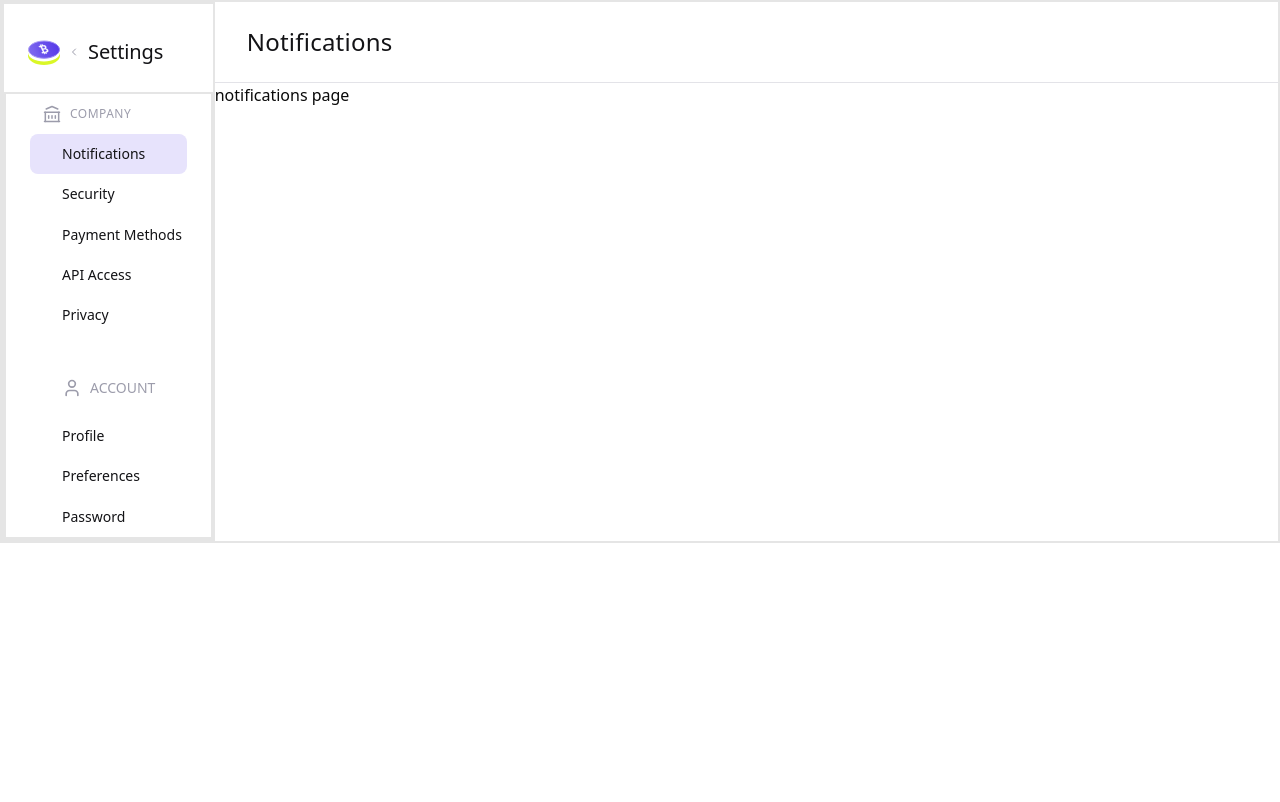
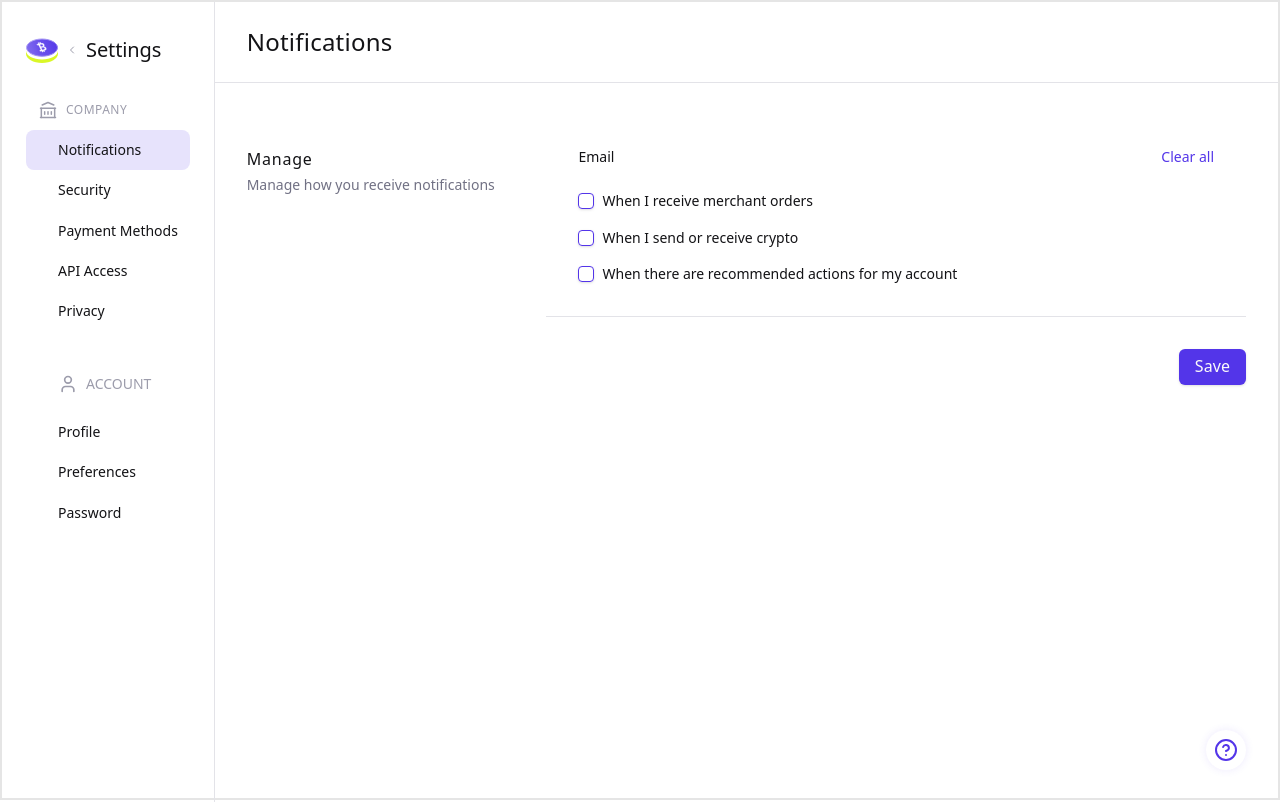
Before and after one commit to Obiski15/coinbank-FE, a Next.js app: page /dashboard/settings/notifications in a window 1280 px wide. Built offline with nearby package versions, Linux system fonts and the light colour scheme.

Commit message:
feat: added notifications page

```diff
--- a/src/app/dashboard/settings/notifications/page.tsx
+++ b/src/app/dashboard/settings/notifications/page.tsx
@@ -1,3 +1,5 @@
+import NotificationsComponent from "@/components/dashboard/settings/notifications/Notifications"
+
 export default function Notifications() {
-  return <div>notifications page</div>
+  return <NotificationsComponent />
 }
--- /dev/null
+++ b/src/components/dashboard/settings/notifications/Notifications.tsx
@@ -0,0 +1,27 @@
+import { CircleHelp } from "lucide-react"
+
+import Main from "../../shared/Main"
+import NotificationsForm from "./NotificationsForm"
+
+function Notifications() {
+  return (
+    <Main className="relative flex items-start justify-between p-8">
+      <div className="space-y-0.5 pt-8">
+        <p className="text-md font-medium tracking-wider text-neutral-900">
+          Manage
+        </p>
+        <p className="text-sm font-normal text-neutral-500">
+          Manage how you receive notifications
+        </p>
+      </div>
+
+      <NotificationsForm />
+
+      <div className="absolute bottom-8 right-8 flex size-10 items-center justify-center rounded-full shadow-[0px_0px_8px_0px_#5235E81A]">
+        <CircleHelp className="size-6 text-primary" />
+      </div>
+    </Main>
+  )
+}
+
+export default Notifications
--- /dev/null
+++ b/src/components/dashboard/settings/notifications/NotificationsForm.tsx
@@ -0,0 +1,115 @@
+"use client"
+
+import { notificationsSchema } from "@/schema/settingsSchema"
+import { SubmitHandler, useForm } from "react-hook-form"
+import * as z from "zod"
+
+import { Button } from "@/components/ui/button"
+import { Checkbox } from "@/components/ui/checkbox"
+import {
+  Form,
+  FormControl,
+  FormField,
+  FormItem,
+  FormLabel,
+} from "@/components/ui/form"
+
+export default function NotificationsForm() {
+  const form = useForm<z.infer<typeof notificationsSchema>>({
+    defaultValues: {
+      alert: false,
+      merchantOrder: false,
+      recommendations: false,
+    },
+  })
+
+  const _onSubmit: SubmitHandler<
+    z.infer<typeof notificationsSchema>
+  > = values => {
+    console.log(values)
+  }
+
+  return (
+    <form onSubmit={form.handleSubmit(_onSubmit)} className="w-[70%]">
+      <Form {...form}>
+        <div className="space-y-6 border-b border-neutral-200 p-8">
+          <div className="flex items-center justify-between gap-4 text-sm font-medium">
+            <p className="text-neutral-900">Email</p>
+            <button
+              className="text-primary hover:underline"
+              onClick={() =>
+                form.reset({
+                  merchantOrder: false,
+                  alert: false,
+                  recommendations: false,
+                })
+              }
+            >
+              Clear all
+            </button>
+          </div>
+
+          <div className="space-y-4">
+            <FormField
+              name="alert"
+              control={form.control}
+              render={({ field }) => (
+                <FormItem className="flex items-center justify-start gap-2 space-y-0">
+                  <FormControl>
+                    <Checkbox
+                      checked={field.value}
+                      onCheckedChange={field.onChange}
+                    />
+                  </FormControl>
+                  <FormLabel className="text-sm font-normal text-neutral-900">
+                    When I receive merchant orders
+                  </FormLabel>
+                </FormItem>
+              )}
+            />
+
+            <FormField
+              name="merchantOrder"
+              control={form.control}
+              render={({ field }) => (
+                <FormItem className="flex items-center justify-start gap-2 space-y-0">
+                  <FormControl>
+                    <Checkbox
+                      checked={field.value}
+                      onCheckedChange={field.onChange}
+                    />
+                  </FormControl>
+                  <FormLabel className="text-sm font-normal text-neutral-900">
+                    When I send or receive crypto
+                  </FormLabel>
+                </FormItem>
+              )}
+            />
+
+            <FormField
+              name="recommendations"
+              control={form.control}
+              render={({ field }) => (
+                <FormItem className="flex items-center justify-start gap-2 space-y-0">
+                  <FormControl>
+                    <Checkbox
+                      checked={field.value}
+                      onCheckedChange={field.onChange}
+                    />
+                  </FormControl>
+                  <FormLabel className="text-sm font-normal text-neutral-900">
+                    When there are recommended actions for my account
+                  </FormLabel>
+                </FormItem>
+              )}
+            />
+          </div>
+        </div>
+
+        <Button className="float-right mt-8" type="submit">
+          Save
+        </Button>
+      </Form>
+    </form>
+  )
+}
--- a/src/components/dashboard/settings/sidebar/Sidebar.tsx
+++ b/src/components/dashboard/settings/sidebar/Sidebar.tsx
@@ -31,12 +31,12 @@ export default function Sidebar() {
   }
 
   return (
-    <div className="col-span-2 max-h-full space-y-6 border-2 pt-8">
+    <div className="col-span-2 h-full space-y-6 border-r border-neutral-200 pt-8">
       <div className="flex items-center justify-start gap-2 px-6">
         <Image src="/icons/icon.svg" alt="icon" width={32} height={32} />
         <div className="flex items-center justify-start gap-2">
           <ChevronLeft
-            className="size-3 text-neutral-400"
+            className="size-3 flex-shrink-0 cursor-pointer text-neutral-400"
             onClick={() => handleNavigation("/dashboard")}
           />
           <p className="text-xl font-medium tracking-[-0.00625rem] text-neutral-900">
@@ -45,7 +45,7 @@ export default function Sidebar() {
         </div>
       </div>
 
-      <div className="space-y-6 border-2">
+      <div className="space-y-6">
         <div className="space-y-2 px-6 py-2">
           <div className="flex items-center justify-start gap-2 px-3 py-0.5">
             <Image
--- a/src/components/dashboard/sidebar/Sidebar.tsx
+++ b/src/components/dashboard/sidebar/Sidebar.tsx
@@ -46,7 +46,7 @@ export default function Sidebar() {
   }
 
   return (
-    <div className="col-span-2 flex max-h-full flex-col items-start justify-between gap-10 border-r border-neutral-200 pt-8">
+    <div className="col-span-2 flex h-full flex-col items-start justify-between gap-10 border-r border-neutral-200 pt-8">
       <div className="w-full space-y-12">
         <div className="px-6">
           <Logo />
--- /dev/null
+++ b/src/schema/settingsSchema.ts
@@ -0,0 +1,7 @@
+import { boolean, object } from "zod"
+
+export const notificationsSchema = object({
+  alert: boolean().default(false),
+  merchantOrder: boolean().default(false),
+  recommendations: boolean().default(false),
+})
```
Also changed, not shown: src/schema/authSchema.ts (renamed from src/schema/authSchema.tsx).
